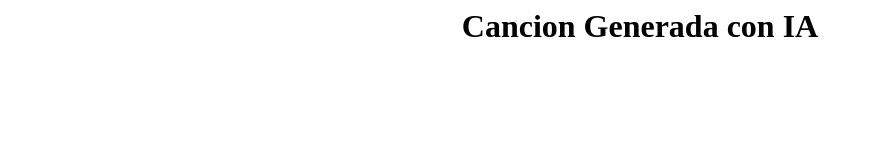
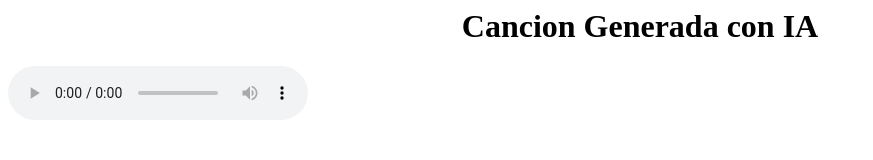
Before and after one commit to juanpuerto02est-ui/juanpuerto02est-ui.github.io, a plain HTML site: page Audio (1).html in a window 1280 px wide. Shown: the whole page, without its empty margins (0-873 px from the left). Drawn offline with Linux system fonts and the light colour scheme.

Commit message:
Update Audio (1).html
Cambio de comillas

```diff
--- a/Audio (1).html
+++ b/Audio (1).html
@@ -6,7 +6,7 @@
   <h1>
     <center>Cancion Generada con IA</center>
     </h1>
-    <audio src=¨ElPerritoAventurero.mp3¨controls></audio>
+    <audio src="ElPerritoAventurero.mp3"controls></audio>
 
     </body>
 
```
